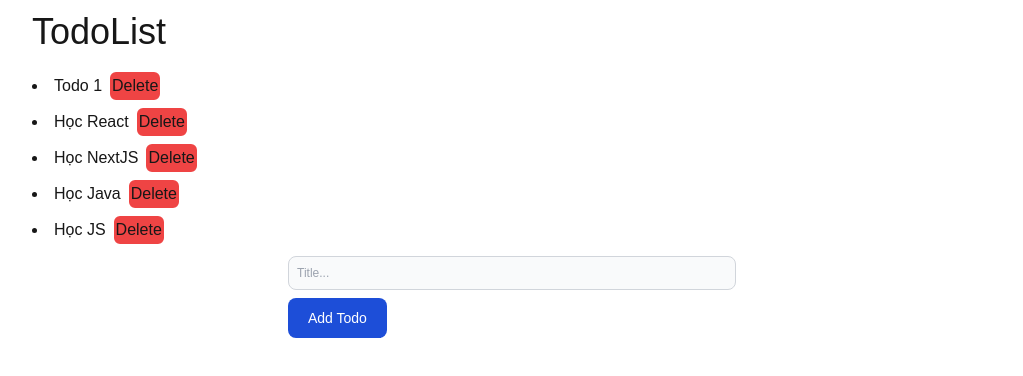
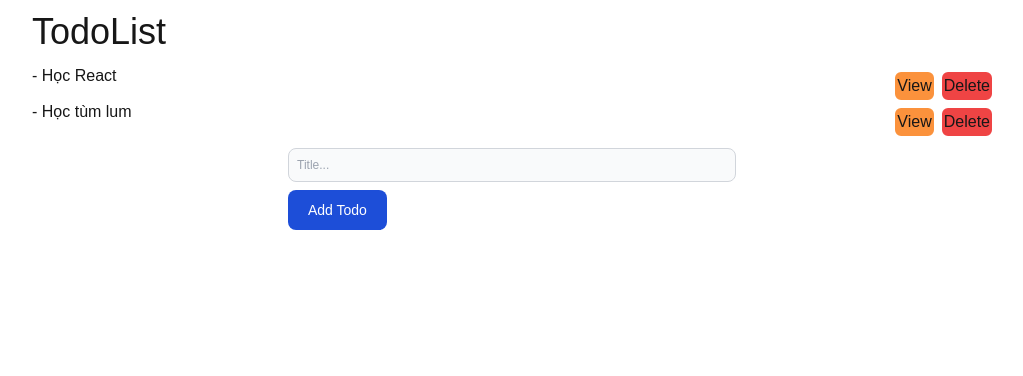
Before and after one commit to HTDEV4/nextjs-cache, a Next.js app: page /todos in a window 1280 px wide. Shown: the top 376 px of the page, without its empty margins (128-1151 px from the left). Built offline with nearby package versions, Linux system fonts and the light colour scheme; data requests are answered from the project's data file.

Commit message:
Bài 73 Kinh nghiệm xử lý Cache nâng cao và cách đặt tags

```diff
--- a/server/db.json
+++ b/server/db.json
@@ -1,24 +1,12 @@
 {
   "todos": [
-    {
-      "title": "Todo 1",
-      "id": 1
-    },
     {
       "title": "Học React",
       "id": 2
     },
     {
-      "title": "Học NextJS",
+      "title": "Học tùm lum",
       "id": 3
-    },
-    {
-      "title": "Học Java",
-      "id": 4
-    },
-    {
-      "title": "Học JS",
-      "id": 5
     }
   ]
 }
--- /dev/null
+++ b/src/app/todos/[id]/page.tsx
@@ -0,0 +1,37 @@
+import { notFound } from "next/navigation";
+
+const getTodo = async (id: string) => {
+    const response = await fetch(`http://localhost:3001/todos/${id}`, {
+        cache: "force-cache",
+        next: {
+            // revalidate: 10,
+            // Khi đặc tag như này sẽ xảy ra lỗi là khi xóa cache của 1 cái thì tất cả cái còn lại sẽ bị xóa luôn
+            tags: [`todo-${id}`]
+
+        }
+    });
+    if (!response.ok) {
+        return false;
+    }
+    const data = await response.json();
+    return data;
+}
+
+export default async function TodoDetailPage({ params
+}: {
+    params: { id: string }
+}) {
+    const { id } = await params;
+    const todo = await getTodo(id);
+
+    if (!todo) {
+        notFound();
+    }
+
+    return (
+        <div className="w-3/4 mx-auto py-3 mt-3">
+            <h1 className="text-4xl">{todo.title}</h1>
+            <p>Lorem ipsum dolor sit amet consectetur adipisicing elit. Numquam officia libero quibusdam reiciendis tempora fugit, quod ipsa consequuntur magnam eos alias tenetur in beatae quidem exercitationem, qui reprehenderit voluptatem dolor.</p>
+        </div>
+    );
+}
--- a/src/app/todos/_components/Delete.tsx
+++ b/src/app/todos/_components/Delete.tsx
@@ -3,15 +3,10 @@
 import { deleteTodo } from "../action";
 
 export default function Delete({ id }: { id: string }) {
-
-    const handleDelete = () => {
-        deleteTodo(id);
-    }
-
     return (
         <button
             className="border-2 border-red-500 rounded-md ms-2 mt-2 bg-red-500 "
-            onClick={handleDelete}
+            onClick={() => deleteTodo(id)}
         >
             Delete
         </button>
--- /dev/null
+++ b/src/app/todos/_components/View.tsx
@@ -0,0 +1,15 @@
+"use client"
+
+import { useRouter } from "next/navigation";
+
+export default function View({ id }: { id: string }) {
+    const router = useRouter();
+    return (
+        <button
+            className="border-2 rounded-md ms-2 mt-2 border-orange-400 bg-orange-400"
+            onClick={() => router.push(`/todos/${id}`)}
+        >
+            View
+        </button>
+    );
+}
--- a/src/app/todos/action.ts
+++ b/src/app/todos/action.ts
@@ -1,6 +1,6 @@
 "use server"
 
-import { revalidatePath, revalidateTag } from "next/cache";
+import { revalidateTag } from "next/cache";
 
 export const create = async (formData: FormData) => {
     const title = formData.get("title");
@@ -22,7 +22,9 @@ export const deleteTodo = async (id: string) => {
     const response = await fetch(`http://localhost:3001/todos/${id}`, {
         method: "DELETE",
     });
+    console.log(response);
     if (response.ok) {
-        revalidateTag("todo-list");
+        revalidateTag("todo-list"); // xóa danh sách
+        revalidateTag(`todo-${id}`); // Xóa chi tiết
     }
 }
--- a/src/app/todos/page.tsx
+++ b/src/app/todos/page.tsx
@@ -1,7 +1,7 @@
 import React from "react";
-import { create } from "./action";
 import Delete from "./_components/Delete";
 import Form from "./_components/Form";
+import View from "./_components/View";
 
 interface ITodo {
     id: string;
@@ -17,7 +17,8 @@ const getTodoList = async () => {
             tags: ["todo-list"]
         }
     });
-    return response.json();
+    const data = await response.json();
+    return data;
 }
 
 export default async function TodoPage() {
@@ -28,9 +29,12 @@ export default async function TodoPage() {
             <ul className="list-disc list-inside mt-3">
                 {
                     todoList.map((todo: ITodo) => (
-                        <li key={todo.id}>
-                            {todo.title}
-                            <Delete id={todo.id} />
+                        <li key={todo.id} className="flex justify-between">
+                            - {todo.title}
+                            <div>
+                                <View id={todo.id} />
+                                <Delete id={todo.id} />
+                            </div>
                         </li>
                     ))
                 }
```
